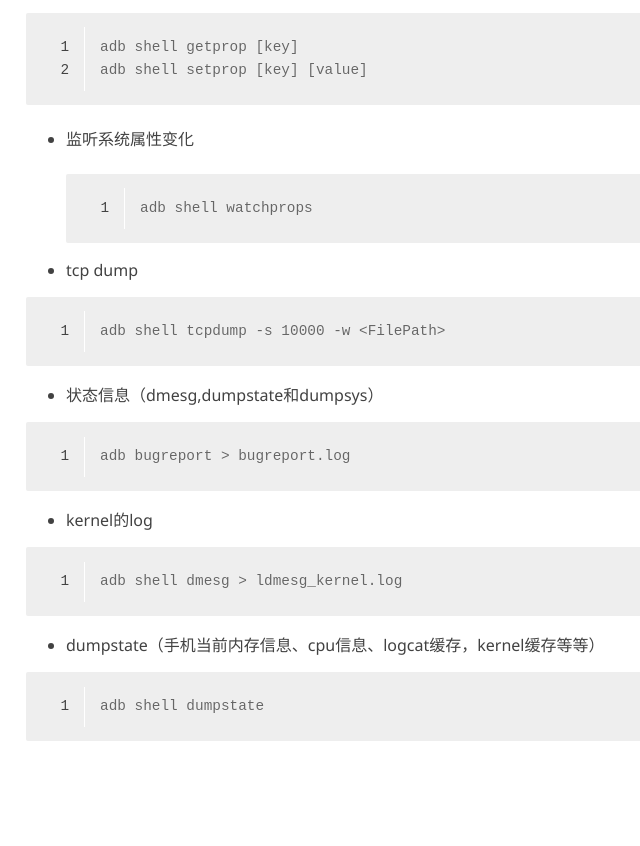
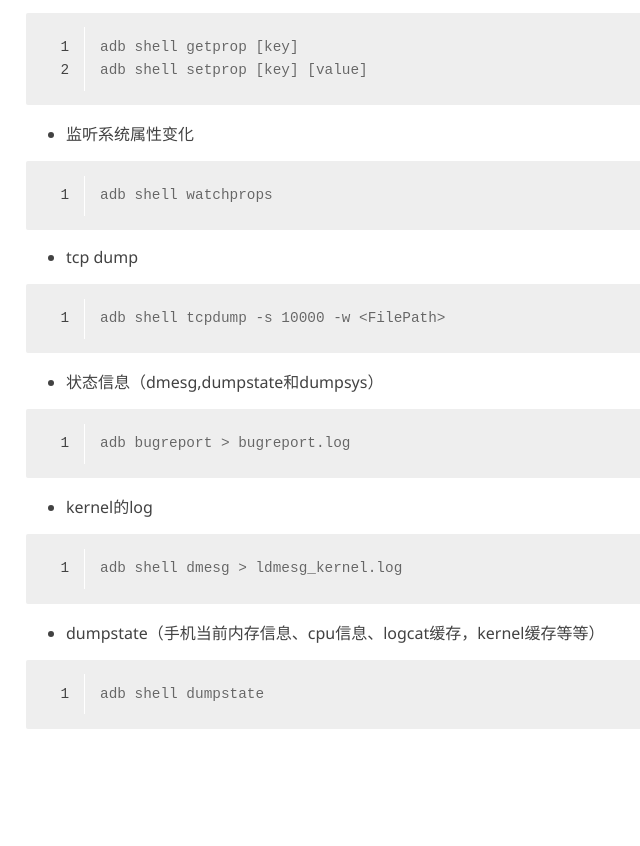
Before and after one commit to cintory/Cintory.github.io, a plain HTML site: page 2018/08/27/ADB指令/index.html in a window 1280 px wide. Shown: the part 8522-9368 px from the top of the page, without its empty margins (239-879 px from the left). Drawn offline with Linux system fonts and the light colour scheme.

Commit message:
Site updated: 2018-08-27 11:28:57

```diff
--- a/2018/08/27/ADB指令/index.html
+++ b/2018/08/27/ADB指令/index.html
@@ -348,10 +348,9 @@
 </ul>
 <figure class="highlight plain"><table><tr><td class="gutter"><pre><span class="line">1</span><br><span class="line">2</span><br></pre></td><td class="code"><pre><span class="line">adb shell getprop [key]</span><br><span class="line">adb shell setprop [key] [value]</span><br></pre></td></tr></table></figure>
 <ul>
-<li><p>监听系统属性变化</p>
+<li>监听系统属性变化</li>
+</ul>
 <figure class="highlight plain"><table><tr><td class="gutter"><pre><span class="line">1</span><br></pre></td><td class="code"><pre><span class="line">adb shell watchprops</span><br></pre></td></tr></table></figure>
-</li>
-</ul>
 <ul>
 <li>tcp dump</li>
 </ul>
```
